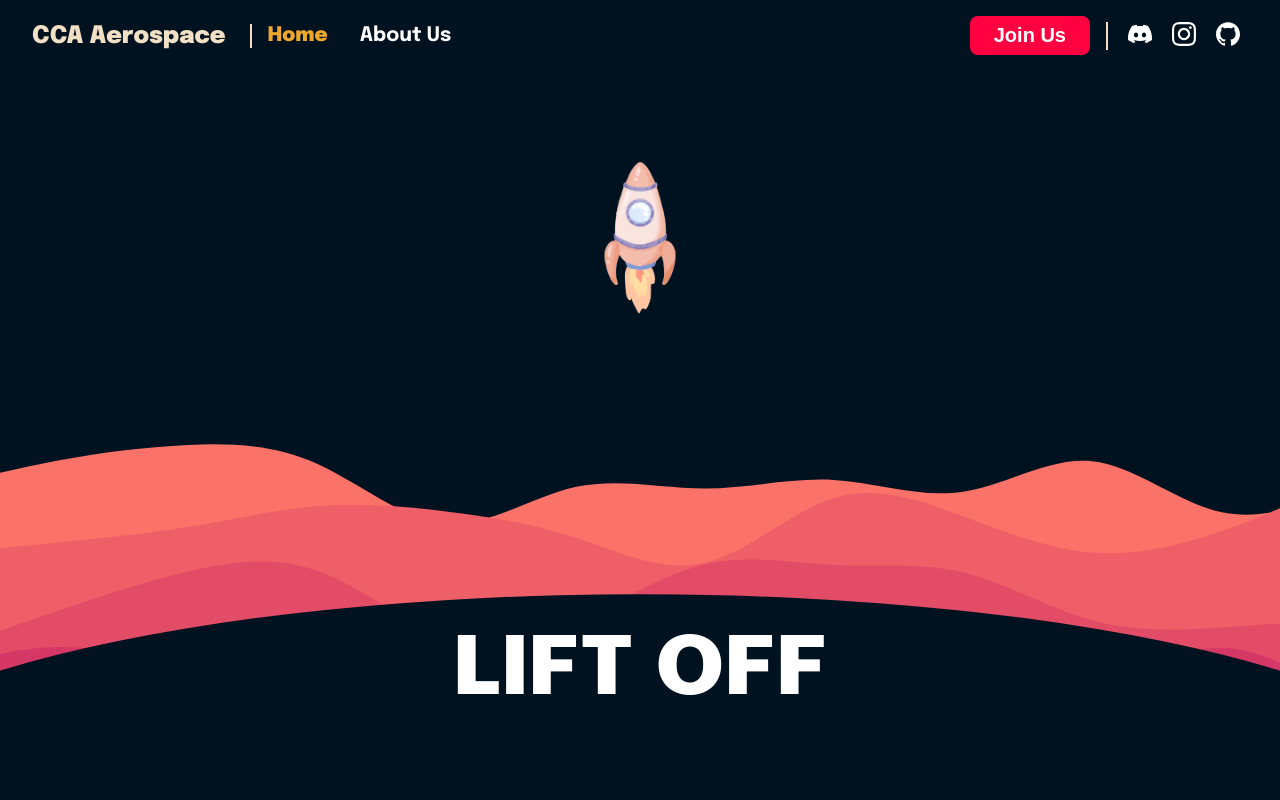
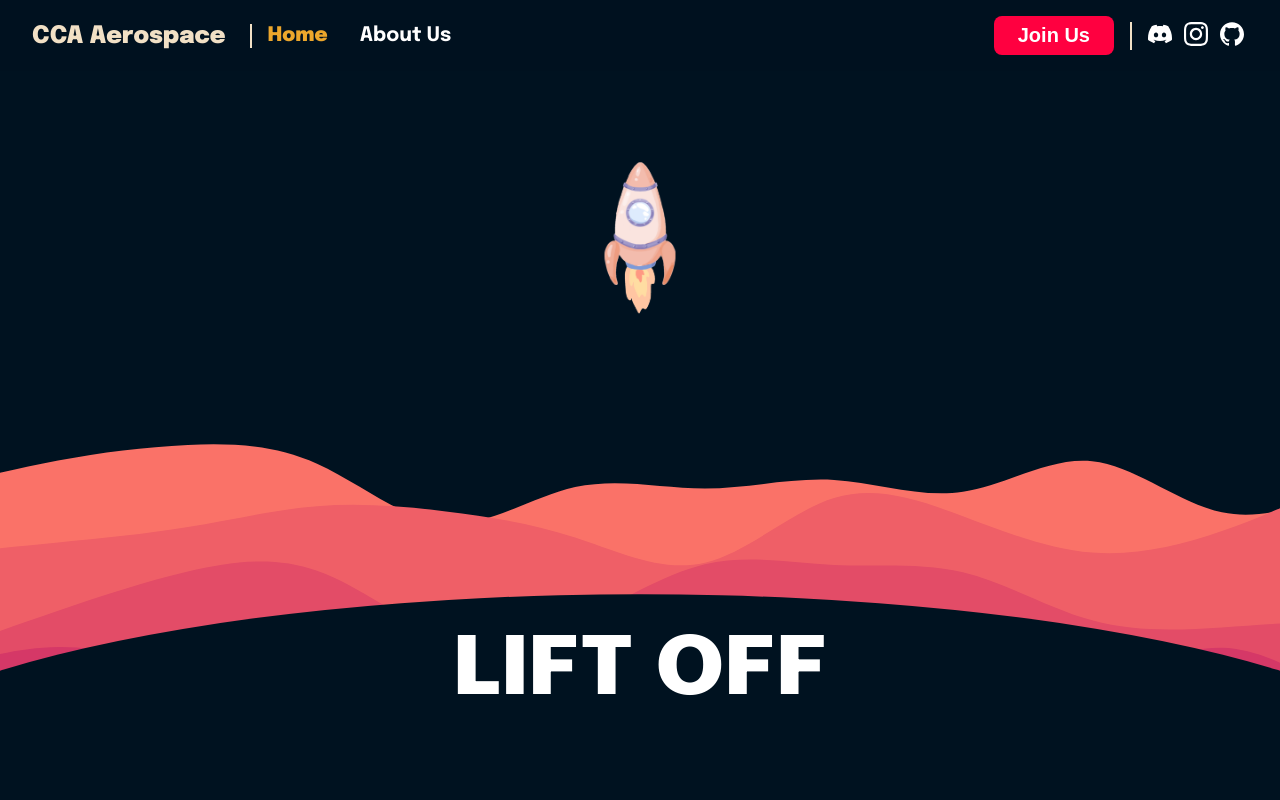
Before and after one commit to cca-aerospace/website, an Eleventy site: page src/index.njk in a window 1280 px wide. Shown: the top 800 px of the page. Built offline with nearby package versions, Linux system fonts and the light colour scheme; Eleventy itself is replaced by a stand-in of ours; files that its build step writes are made by us from their sources.

Commit message:
too far away

```diff
--- a/src/css/index.css
+++ b/src/css/index.css
@@ -147,7 +147,7 @@ p.text {
 
 .navbar .socials .social {
   background-size: 0% 0 !important;
-  margin: 0 0.5rem;
+  margin: 0 0.25rem;
   display: inline-block;
   fill: white;
   transition: 300ms;
```
